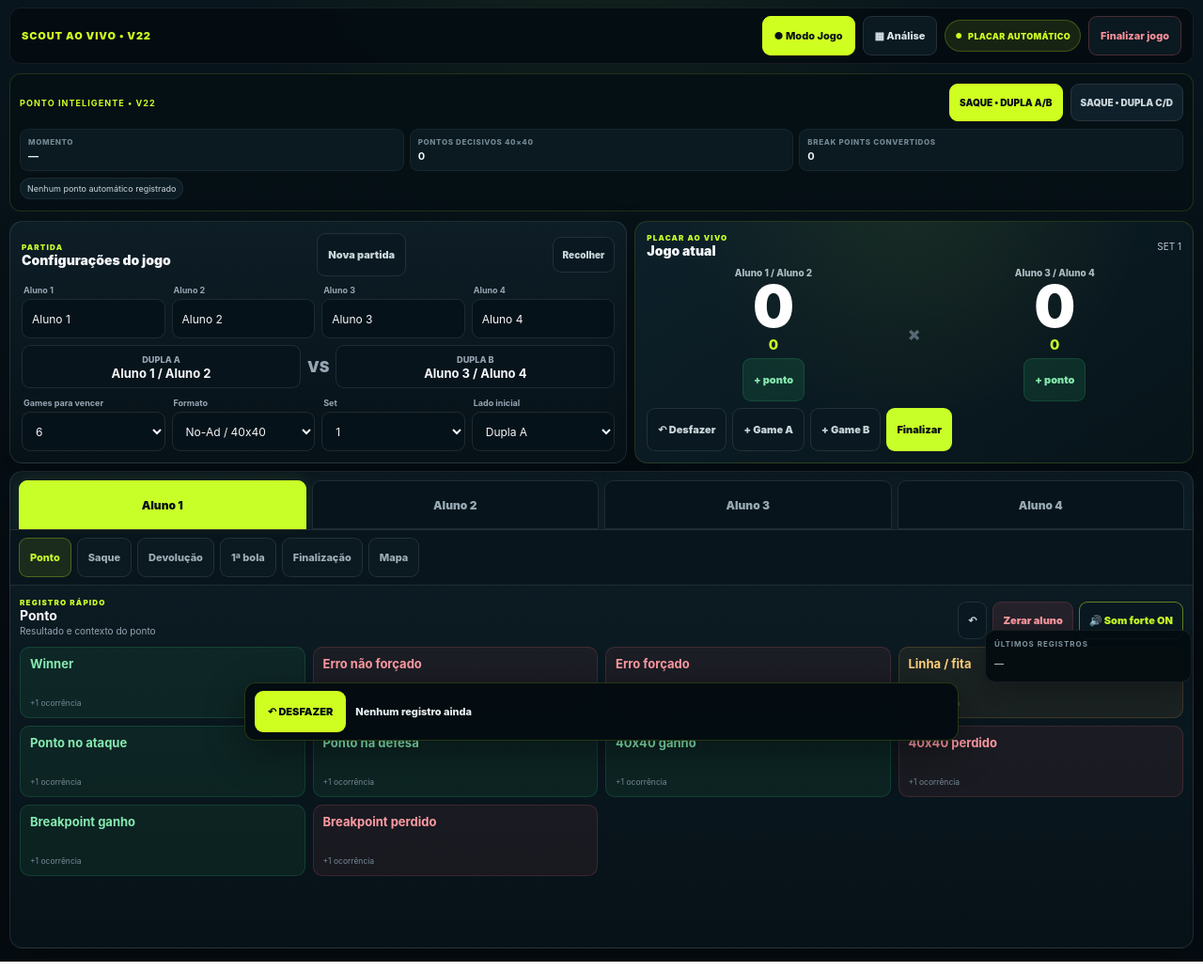
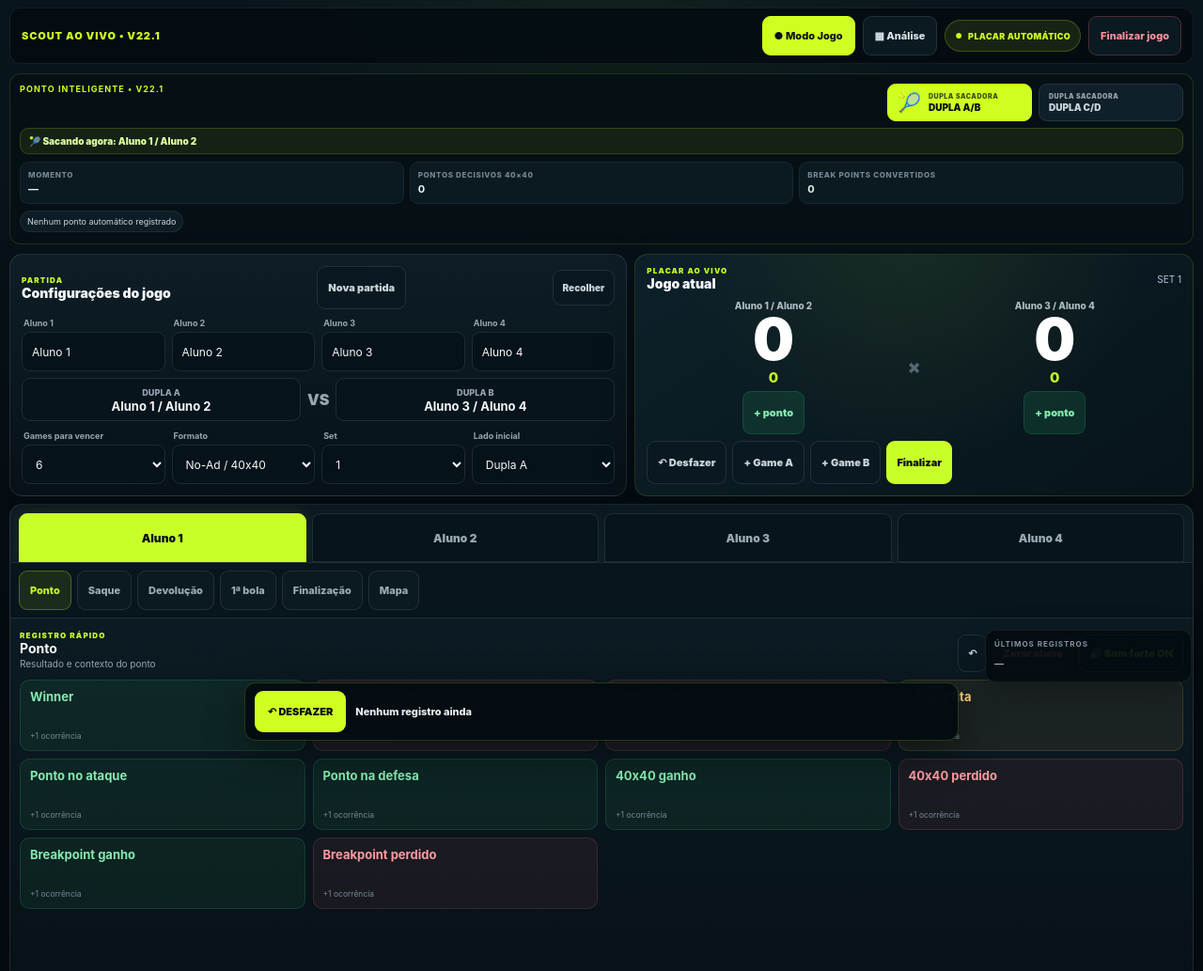
Before and after one commit to joaobertonha87/jbplay, a website: page public/scout.html in a window 1280 px wide. Shown: the top 1033 px of the page at 94% size. Drawn offline with Linux system fonts and the light colour scheme.

Commit message:
Add files via upload

```diff
--- a/public/scout.html
+++ b/public/scout.html
@@ -934,7 +934,7 @@ body.v20-analysis .main-grid{grid-template-columns:minmax(0,1.34fr) minmax(320px
 
    const bar=document.createElement('div');
    bar.id='jbV20Bar';
-   bar.innerHTML='<div class="v20-title">SCOUT AO VIVO • V22</div><button id="v20Match">● Modo Jogo</button><button id="v20Analysis">▦ Análise</button><button id="v20Finish">Finalizar jogo</button>';
+   bar.innerHTML='<div class="v20-title">SCOUT AO VIVO • V22.1</div><button id="v20Match">● Modo Jogo</button><button id="v20Analysis">▦ Análise</button><button id="v20Finish">Finalizar jogo</button>';
    wrap.insertBefore(bar,wrap.firstChild);
 
    const last=document.createElement('div');
@@ -1105,14 +1105,26 @@ body.v20-analysis .main-grid{grid-template-columns:minmax(0,1.34fr) minmax(320px
    if(!anchor)return;
    const el=document.createElement('div');
    el.id='jbV22Panel';
-   el.innerHTML='<div id="jbV22Top"><strong>PONTO INTELIGENTE • V22</strong><button class="jbV22Serve" id="jbV22Serve0">SAQUE • DUPLA A/B</button><button class="jbV22Serve" id="jbV22Serve1">SAQUE • DUPLA C/D</button></div><div id="jbV22Momentum"><div class="jbV22Card"><small>MOMENTO</small><b id="jbV22Streak">—</b></div><div class="jbV22Card"><small>PONTOS DECISIVOS 40×40</small><b id="jbV22Forty">0</b></div><div class="jbV22Card"><small>BREAK POINTS CONVERTIDOS</small><b id="jbV22BP">0</b></div></div><div id="jbV22Trail"></div>';
+   el.innerHTML='<div id="jbV22Top"><strong>PONTO INTELIGENTE • V22.1</strong><div class="jbV22ServeGroup"><button type="button" class="jbV22Serve" id="jbV22Serve0"><span class="jbV22Ball" aria-hidden="true">🎾</span><span><small>DUPLA SACADORA</small>DUPLA A/B</span></button><button type="button" class="jbV22Serve" id="jbV22Serve1"><span class="jbV22Ball" aria-hidden="true">🎾</span><span><small>DUPLA SACADORA</small>DUPLA C/D</span></button></div></div><div id="jbV22ServerNow" aria-live="polite"></div><div id="jbV22Momentum"><div class="jbV22Card"><small>MOMENTO</small><b id="jbV22Streak">—</b></div><div class="jbV22Card"><small>PONTOS DECISIVOS 40×40</small><b id="jbV22Forty">0</b></div><div class="jbV22Card"><small>BREAK POINTS CONVERTIDOS</small><b id="jbV22BP">0</b></div></div><div id="jbV22Trail"></div>';
    anchor.insertAdjacentElement('afterend',el);
-   q('#jbV22Serve0').onclick=()=>setServer(0);
-   q('#jbV22Serve1').onclick=()=>setServer(1);
+   [0,1].forEach(t=>{
+     const btn=q('#jbV22Serve'+t);
+     if(!btn)return;
+     btn.addEventListener('click',()=>setServer(t));
+     btn.addEventListener('pointerdown',ev=>{
+       if(ev.pointerType==='touch'){
+         setServer(t);
+       }
+     });
+   });
    window.jbV22Refresh();
  }
  function setServer(t){
-   state.servingTeam=t;save();window.jbV22Refresh();
+   state.servingTeam=Number(t);
+   save();
+   window.jbV22Refresh();
+   const last=document.getElementById('jbV20LastText');
+   if(last)last.textContent='🎾 Saque selecionado: '+pairName(Number(t));
  }
  window.jbV22Refresh=function(){
    const a=state.smartPoints||[], st=streak();
@@ -1120,7 +1132,17 @@ body.v20-analysis .main-grid{grid-template-columns:minmax(0,1.34fr) minmax(320px
    if(s)s.textContent=st.n>=2?('🔥 '+pairName(st.team)+' • '+st.n+' seguidos'):(st.n?pairName(st.team)+' • '+st.n+' ponto':'—');
    const f=q('#jbV22Forty'); if(f)f.textContent=String(a.filter(x=>x.deciding40).length);
    const b=q('#jbV22BP'); if(b)b.textContent=String(a.filter(x=>x.breakPoint&&x.gameWon).length);
-   [0,1].forEach(t=>q('#jbV22Serve'+t)?.classList.toggle('active',Number(state.servingTeam||0)===t));
+   [0,1].forEach(t=>{
+     const btn=q('#jbV22Serve'+t);
+     const active=Number(state.servingTeam||0)===t;
+     if(btn){
+       btn.classList.toggle('active',active);
+       btn.setAttribute('aria-pressed',active?'true':'false');
+       btn.setAttribute('title',active?'Dupla sacando agora':'Toque para selecionar como dupla sacadora');
+     }
+   });
+   const sn=q('#jbV22ServerNow');
+   if(sn)sn.textContent='🎾 Sacando agora: '+pairName(Number(state.servingTeam||0));
    const tr=q('#jbV22Trail');
    if(tr){
      tr.innerHTML=a.slice(-8).reverse().map((x,i)=>{
@@ -1135,5 +1157,35 @@ body.v20-analysis .main-grid{grid-template-columns:minmax(0,1.34fr) minmax(320px
 })();
 </script>
 
+
+<style id="jb-v221-serve-selector-css">
+#jbV22Top{align-items:flex-start}
+.jbV22ServeGroup{display:flex;gap:7px;flex-wrap:wrap}
+.jbV22Serve{
+  display:flex;align-items:center;gap:8px;min-width:154px;justify-content:flex-start;
+  position:relative;overflow:hidden;cursor:pointer;user-select:none;-webkit-tap-highlight-color:transparent
+}
+.jbV22Serve span:last-child{display:flex;flex-direction:column;align-items:flex-start;line-height:1.05}
+.jbV22Serve small{display:block;font-size:7px;letter-spacing:.08em;opacity:.72;margin-bottom:3px}
+.jbV22Serve .jbV22Ball{
+  display:none;flex:0 0 auto;font-size:20px;line-height:1;
+  filter:drop-shadow(0 0 5px rgba(207,255,32,.45))
+}
+.jbV22Serve.active .jbV22Ball{display:inline-block}
+.jbV22Serve.active{
+  background:#cfff20;color:#071014;border-color:#cfff20;
+  box-shadow:0 0 0 2px rgba(207,255,32,.12) inset
+}
+#jbV22ServerNow{
+  margin-top:7px;padding:7px 9px;border-radius:9px;
+  background:rgba(207,255,32,.08);border:1px solid rgba(207,255,32,.16);
+  color:#dfffa0;font-size:10px;font-weight:900
+}
+@media(max-width:760px){
+  .jbV22ServeGroup{width:100%}
+  .jbV22Serve{flex:1 1 calc(50% - 4px);min-width:0}
+}
+</style>
+
 </body>
 </html>
```
